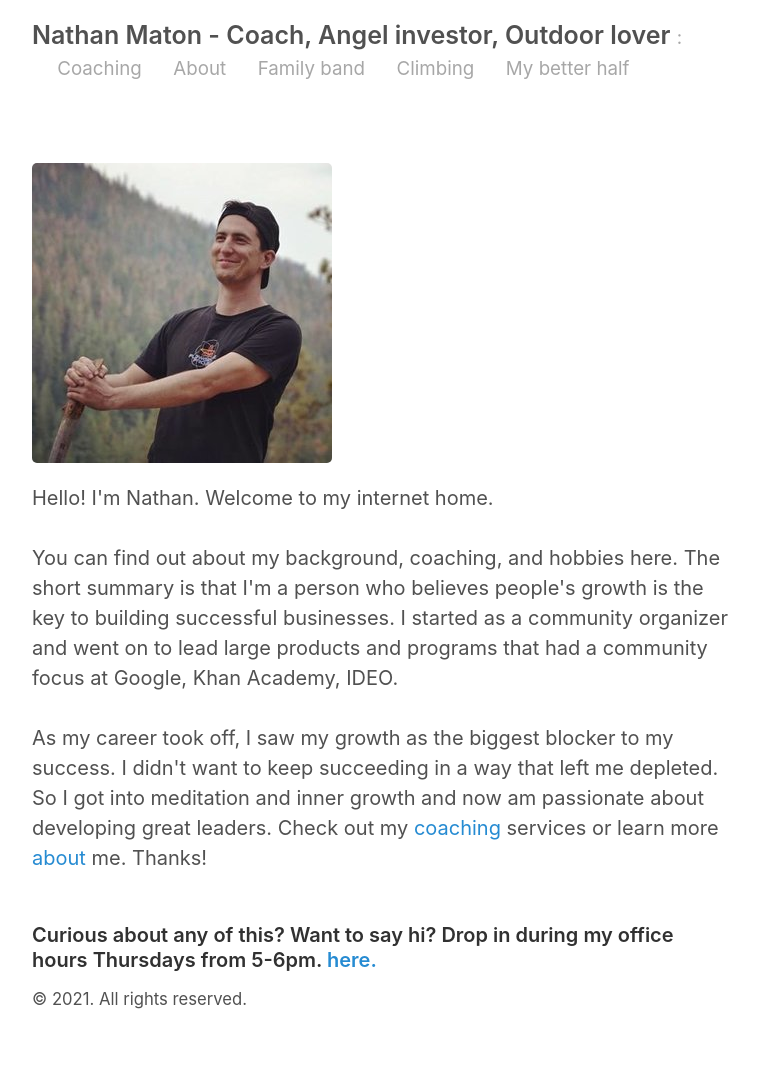
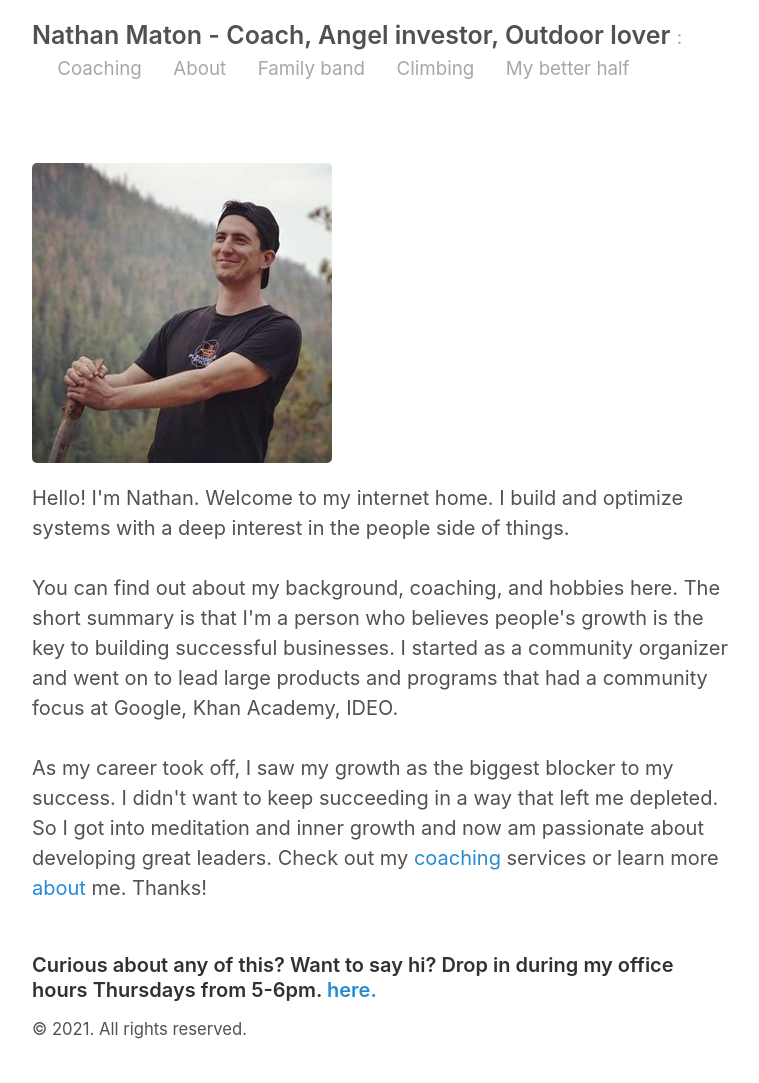
Before and after one commit to NathanMaton/nathanmaton.github.io, a Jekyll site: the page built from index.html, in a window 1280 px wide. Shown: the whole page, without its empty margins (258-1017 px from the left). Built offline with Jekyll 4.4.1, drawn with Linux system fonts in a browser that asks for light colours; the list of posts is cut into pages by our own code; before the commit the page ends 1053 px from its top, so only the background shows below that.

Commit message:
added a line of text to the homepage bio.

```diff
--- a/_config.yml
+++ b/_config.yml
@@ -38,6 +38,6 @@ pages_list:
   Family band: '/familyband'
   Climbing: '/climbing'
   My better half: '/jane'
-  # Portfolio: '/portfolio'
+#  Portfolio: '/portfolio'
   # Archive: '/archive'
   # Feed: '/index.html'
--- a/index.html
+++ b/index.html
@@ -3,7 +3,8 @@ layout: default
 title: Home
 ---
 <img src="/images/nathanm.jpg" alt="Photo of me.">
-Hello! I'm Nathan. Welcome to my internet home.
+Hello! I'm Nathan. Welcome to my internet home. I build and optimize systems with
+a deep interest in the people side of things.
 
 <br><br>
 You can find out about my background, coaching, and hobbies here. The short summary is that I'm a person
```
